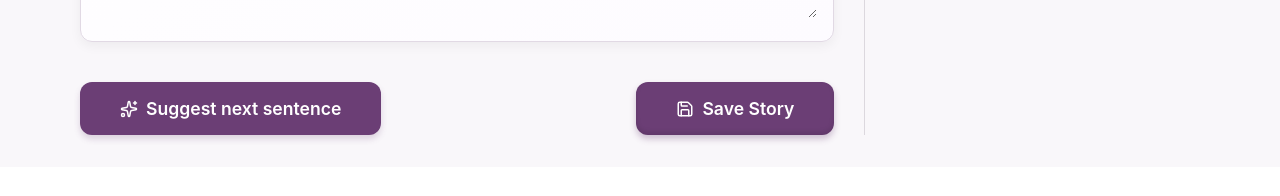
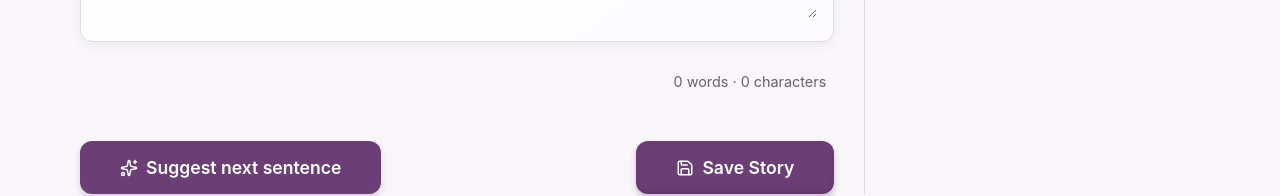
Before and after one commit to Doileo/write-with-me, a React (Vite) app: page / in a window 1280 px wide. Shown: the part 740-936 px from the top of the page. Before the commit the page ends 907 px from the top, so only its background shows below. Built offline with nearby package versions, Linux system fonts and the light colour scheme; no server answers.

Commit message:
feat: display real-time word and character count below the text editor to help users track writing progress

```diff
--- a/src/components/WritingScreen/WritingScreen.jsx
+++ b/src/components/WritingScreen/WritingScreen.jsx
@@ -18,6 +18,8 @@ const WritingScreen = () => {
   const [loadingSuggestion, setLoadingSuggestion] = useState(false);
   const [error, setError] = useState(null);
   const [toastMessage, setToastMessage] = useState("");
+  const [charCount, setCharCount] = useState(0);
+  const [wordCount, setWordCount] = useState(0);
 
   useEffect(() => {
     const savedText = localStorage.getItem(DRAFT_STORAGE_KEY);
@@ -34,6 +36,10 @@ const WritingScreen = () => {
       const timeout = setTimeout(() => setIsSaved(false), 2000);
       return () => clearTimeout(timeout);
     }, 500);
+
+    setCharCount(text.length);
+    setWordCount(text.trim() === "" ? 0 : text.trim().split(/\s+/).length);
+
     return () => clearTimeout(handler);
   }, [text]);
 
@@ -87,11 +93,13 @@ const WritingScreen = () => {
     setText((prev) => prev + (prev.endsWith(" ") ? "" : " ") + suggestion);
     setSuggestion("");
   };
+
   const rejectSuggestion = () => {
     setSuggestion("");
   };
 
   const handleSelectStory = (story) => setText(story.content);
+
   const handleDeleteStory = (id) => {
     const filtered = stories.filter((s) => s.id !== id);
     setStories(filtered);
@@ -118,6 +126,10 @@ const WritingScreen = () => {
               value={text}
               onChange={(e) => setText(e.target.value)}
             />
+          </div>
+
+          <div className={styles["writing-screen__counter"]}>
+            <span>{wordCount} words</span> · <span>{charCount} characters</span>
           </div>
 
           <div className={styles["writing-screen__actions"]}>
--- a/src/components/WritingScreen/WritingScreen.module.css
+++ b/src/components/WritingScreen/WritingScreen.module.css
@@ -97,6 +97,18 @@
 .editor__textarea:focus-visible {
   outline: 3px solid var(--color-focus-ring);
   outline-offset: 2px;
+}
+
+/* === live character & word counter === */
+.writing-screen__counter {
+  font-size: 0.875rem;
+  color: var(--color-muted);
+  text-align: right;
+  margin-top: 0.25rem;
+  margin-bottom: 0.5rem;
+  padding-right: var(--space-xs);
+  max-width: 70ch;
+  align-self: flex-end;
 }
 
 /* === status message === */
@@ -297,6 +309,10 @@
     min-height: 60vh;
   }
 
+  .writing-screen__counter {
+    font-size: 0.9rem;
+  }
+
   .writing-screen__subtext,
   .writing-screen__quote {
     font-size: 1.1rem;
```
